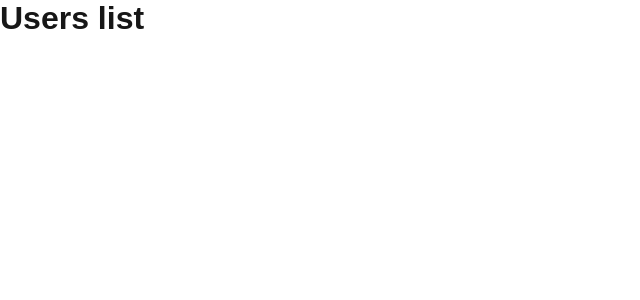
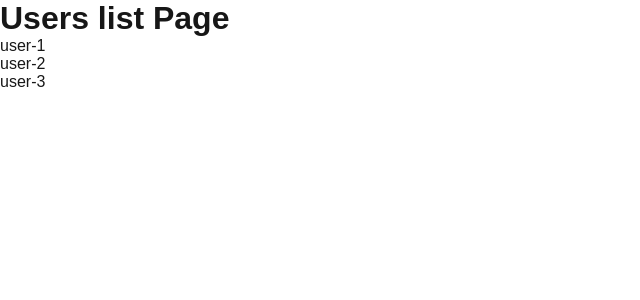
Before and after one commit to Taha-Afzali-DP/nextJs_test, a Next.js app: page /users in a window 1280 px wide. Shown: the top 300 px of the page, without its empty margins (0-640 px from the left). Built offline with nearby package versions, Linux system fonts and the light colour scheme.

Commit message:
add links for users

```diff
--- a/src/app/users/page.tsx
+++ b/src/app/users/page.tsx
@@ -1,7 +1,14 @@
+import Link from "next/link";
+
 export default function userList() {
   return (
     <div>
-      <h1>Users list</h1>
+      <h1>Users list Page</h1>
+      <Link href="/users/1">user-1</Link>
+      <br />
+      <Link href="/users/2">user-2</Link>
+      <br />
+      <Link href="/users/3">user-3</Link>
     </div>
   );
 }
```
Also changed, not shown: 1 other file (tests, documents, lock files or other folders).
